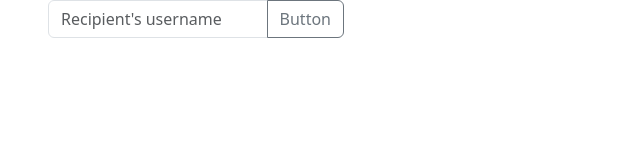
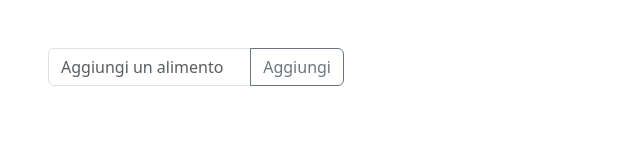
Before and after one commit to Damianopipitone/js-lista-spesa, a plain HTML site: page index.html in a window 1280 px wide. Shown: the whole page, without its empty margins (0-640 px from the left). Drawn offline with nearby package versions, Linux system fonts and the light colour scheme.

Commit message:
Lista della spesa

```diff
--- a/index.html
+++ b/index.html
@@ -10,12 +10,12 @@
 </head>
 <body>
 
-    <div class="mx-5 text-cemter">
+    <div class="m-5 text-cemter">
 
         <div class="input-group w-25 text-cemter">
 
-            <input type="text" class="form-control" placeholder="Recipient's username" aria-label="Recipient's username" aria-describedby="button-addon2">
-            <button class="btn btn-outline-secondary" type="button" id="button-addon2">Button</button>
+            <input type="text" class="form-control" placeholder="Aggiungi un alimento" aria-label="Aggiungi un alimento" aria-describedby="button-addon2">
+            <button class="btn btn-outline-secondary" type="button" id="button-addon2">Aggiungi</button>
 
         </div>
 
--- a/js/main.js
+++ b/js/main.js
@@ -6,8 +6,9 @@ const list = ['Pane', 'Formaggio', 'Yogurt', 'Pomodori','Nutella'];
 
 let i = 0;
 
-while (list[i]) {
+while (i < list.length) {
 
     console.log(i+1 + '.' + list[i]);
     i++;
+
 };
```
